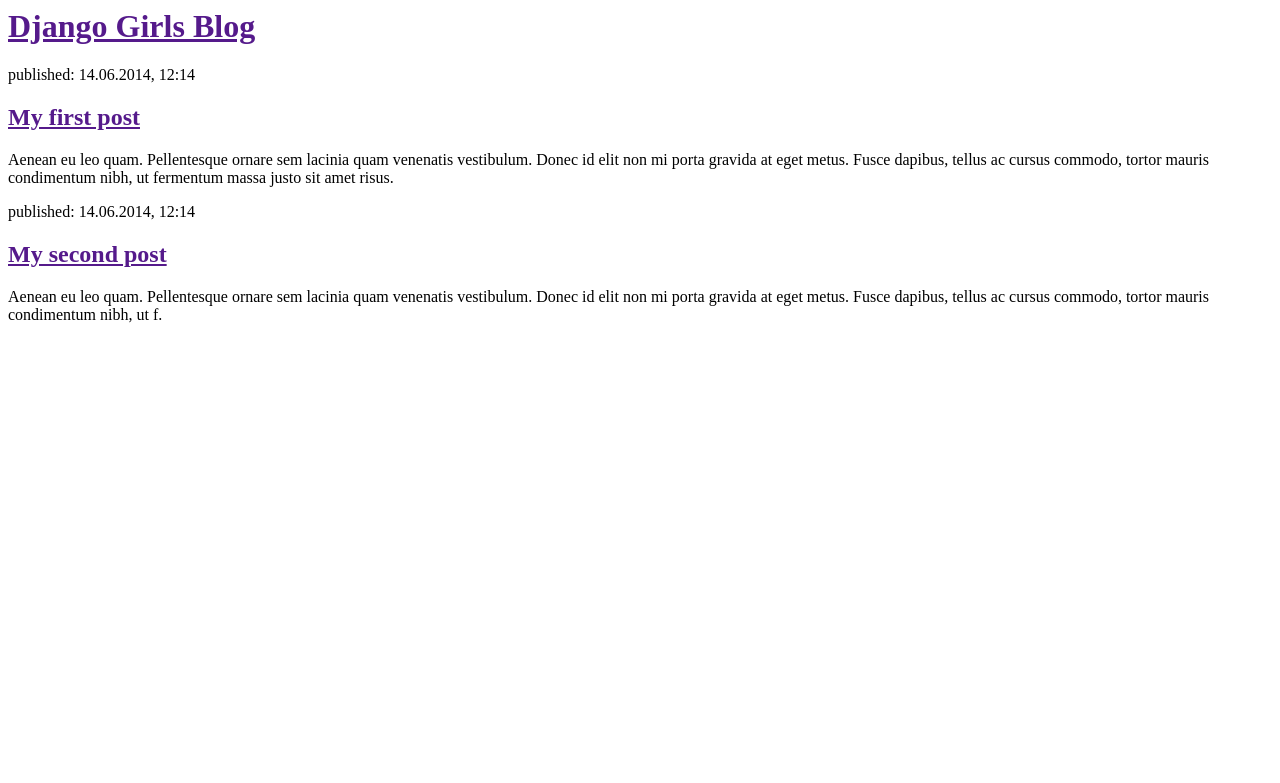
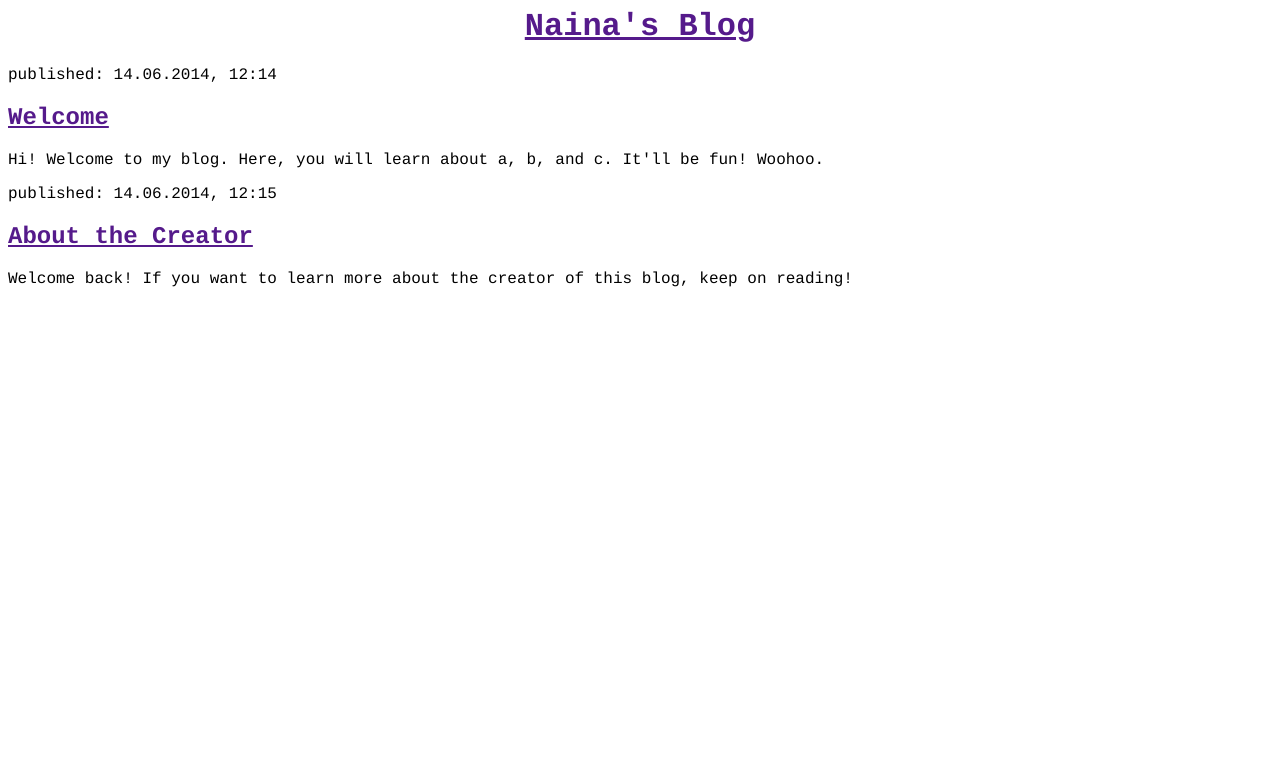
Before and after one commit to nainakaimal/my-first-blog, a Django app: page / in a window 1280 px wide. Shown: the top 783 px of the page. Run offline with Django 3.2, Linux system fonts and the light colour scheme.

Commit message:
Adding content to Blog

```diff
--- a/blog/templates/blog/post_list.html
+++ b/blog/templates/blog/post_list.html
@@ -3,20 +3,27 @@
         <title>Django Girls blog</title>
     </head>
     <body>
+      <style>
+        body {font-family: Courier;}
+      </style>
+
         <div>
-            <h1><a href="">Django Girls Blog</a></h1>
+          <center>
+            <h1><a href="">Naina's Blog</a></h1>
+          </center>
         </div>
 
         <div>
             <p>published: 14.06.2014, 12:14</p>
-            <h2><a href="">My first post</a></h2>
-            <p>Aenean eu leo quam. Pellentesque ornare sem lacinia quam venenatis vestibulum. Donec id elit non mi porta gravida at eget metus. Fusce dapibus, tellus ac cursus commodo, tortor mauris condimentum nibh, ut fermentum massa justo sit amet risus.</p>
+            <h2><a href="">Welcome</a></h2>
+            <p> Hi! Welcome to my blog. Here, you will learn about a, b, and c. It'll be fun! Woohoo. </p>
         </div>
 
         <div>
-            <p>published: 14.06.2014, 12:14</p>
-            <h2><a href="">My second post</a></h2>
-            <p>Aenean eu leo quam. Pellentesque ornare sem lacinia quam venenatis vestibulum. Donec id elit non mi porta gravida at eget metus. Fusce dapibus, tellus ac cursus commodo, tortor mauris condimentum nibh, ut f.</p>
+            <p>published: 14.06.2014, 12:15</p>
+            <h2><a href="">About the Creator</a></h2>
+            <p> Welcome back! If you want to learn more about the creator of this blog, keep on reading!
+              </p>
         </div>
     </body>
 </html>
```
